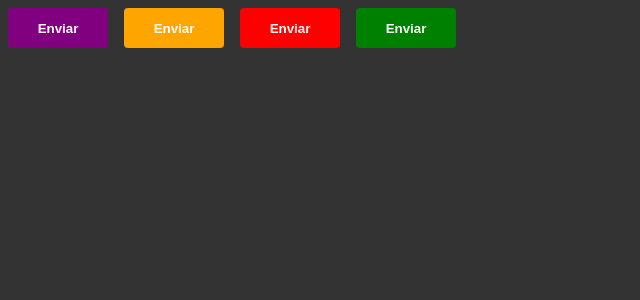
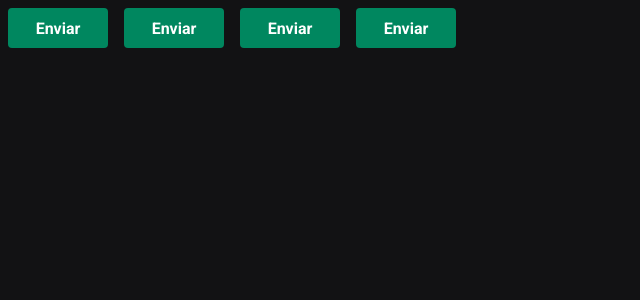
Before and after one commit to Ingridaquino/ignite-timer, a React (Vite) app: page / in a window 1280 px wide. Shown: the top 300 px of the page, without its empty margins (0-640 px from the left). Built offline with nearby package versions, Linux system fonts and the light colour scheme.

Commit message:
:construction: Created styled global

```diff
--- a/index.html
+++ b/index.html
@@ -3,7 +3,13 @@
   <head>
     <meta charset="UTF-8" />
 
+    <link rel="preconnect" href="https://fonts.googleapis.com" />
+    <link rel="preconnect" href="https://fonts.gstatic.com" crossorigin />
+
     <meta name="viewport" content="width=device-width, initial-scale=1.0" />
+
+    <link href="https://fonts.googleapis.com/css2?family=Roboto+Mono:wght@700&family=Roboto:wght@400;700&display=swap" rel="stylesheet" />
+
     <title>Ignite Time</title>
   </head>
   <body>
--- a/src/@types/global.ts
+++ /dev/null
@@ -1,15 +0,0 @@
-import { createGlobalStyle } from "styled-components";
-
-export const GlobalStyle = createGlobalStyle`
-    * {
-        margin: 0;
-        padding: 0;
-        box-sizing: border-box;
-    }
-
-    body {
-        background-color: #333;
-        color: #fff;
-    }
-
-`;
--- a/src/App.tsx
+++ b/src/App.tsx
@@ -1,5 +1,5 @@
 import { ThemeProvider } from "styled-components";
-import { GlobalStyle } from "./@types/global";
+import { GlobalStyle } from "./styles/themes/global";
 import { Button } from "./Components/Button";
 import { defaultTheme } from "./styles/themes/default";
 
--- a/src/Components/Button.styles.ts
+++ b/src/Components/Button.styles.ts
@@ -21,12 +21,8 @@
     margin: 8px;
     font-weight: bold;
 
-    background-color: ${props => props.theme.primary};
+    background-color: ${props => props.theme["green-500"]};
     color: ${props => props.theme.white};
-
-    ${props => {
-        return `background-color : ${buttonVariants[props.variant]}`
-    }}
 
 
 `
--- a/src/styles/themes/default.ts
+++ b/src/styles/themes/default.ts
@@ -1,6 +1,22 @@
 export const defaultTheme = {
     white:'#fff',
-    primary: '#1524aa',
-    secondary: 'orange',
+
+    'gray-100': '#E1E1E6',
+    'gray-300': '#C4C4CC',
+    'gray-400': '#8D8D99',
+    'gray-500': '#7C7C8A',
+    'gray-600': '#323238',
+    'gray-700': '#29292E',
+    'gray-800': '#202024',
+    'gray-900': '#121214',
+
+    'green-300': '#00B37E',
+    'green-500': '#00875F',
+    'green-700': '#015F43',
+
+    'red-500': '#AB222E',
+    'red-700': '#7A1921',
+
+    'yellow-500': '#FBA94C',
 
 }
--- /dev/null
+++ b/src/styles/themes/global.ts
@@ -0,0 +1,26 @@
+import { createGlobalStyle } from "styled-components";
+
+export const GlobalStyle = createGlobalStyle`
+    * {
+        margin: 0;
+        padding: 0;
+        box-sizing: border-box;
+    }
+
+    :focus {
+        outline: 0;
+        box-shadow: 0 0 0 2px ${props => props.theme["green-500"]}
+    }
+
+    body {
+        background-color: ${props => props.theme["gray-900"]};
+        color: ${props => props.theme["gray-300"] };
+    }
+
+    body, input, textarea, button {
+        font-family: 'Roboto', sans-serif;
+        font-weight: 400;
+        font-size: 1rem;
+    }
+
+`;
```
